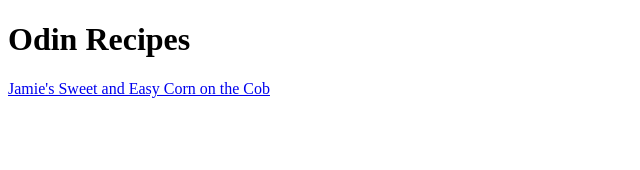
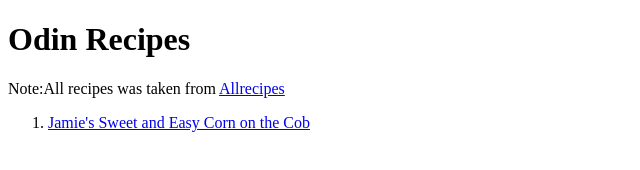
Before and after one commit to morozumijp/odin-recipes, a plain HTML site: page index.html in a window 1280 px wide. Shown: the whole page, without its empty margins (0-640 px from the left). Drawn offline with Linux system fonts and the light colour scheme.

Commit message:
Add a note for where I got the recipes

```diff
--- a/index.html
+++ b/index.html
@@ -6,6 +6,9 @@
 </head>
 <body>
     <h1>Odin Recipes</h1>
-    <a href="recipes/corn-on-the-cob.html">Jamie's Sweet and Easy Corn on the Cob</a>
+    <p>Note:All recipes was taken from <a href="https://www.allrecipes.com/" target="_blank">Allrecipes</a></p>
+    <ol>
+        <li><a href="recipes/corn-on-the-cob.html">Jamie's Sweet and Easy Corn on the Cob</a></li>
+    </ol>
 </body>
 </html>
```
